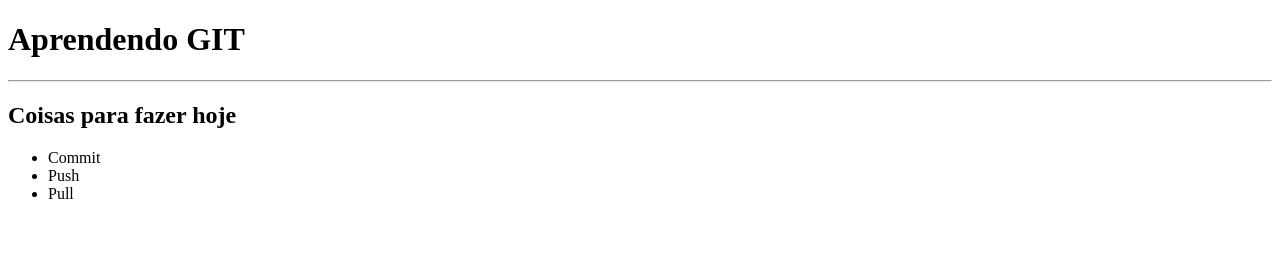
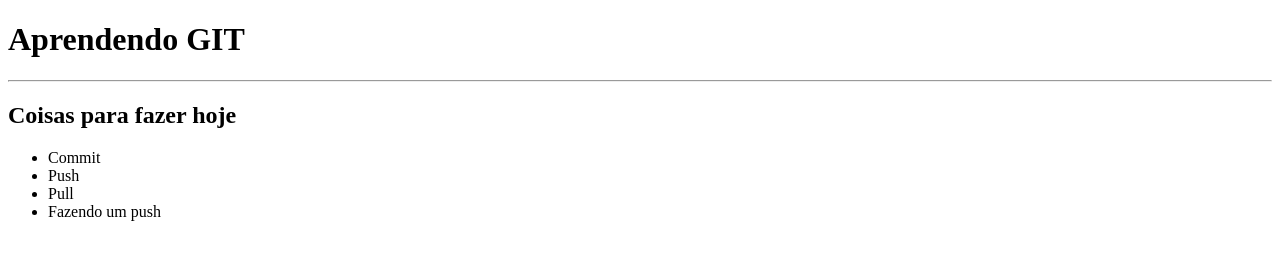
Before and after one commit to DeboraFFSantos/SCM, a plain HTML site: page index.html in a window 1280 px wide. Drawn offline with Linux system fonts and the light colour scheme.

Commit message:
fazendo um push

```diff
--- a/index.html
+++ b/index.html
@@ -13,6 +13,7 @@
         <li>Commit</li>
         <li>Push</li>
         <li>Pull</li>
+        <li>Fazendo um push</li>
 
     </ul>
 </body>
```
